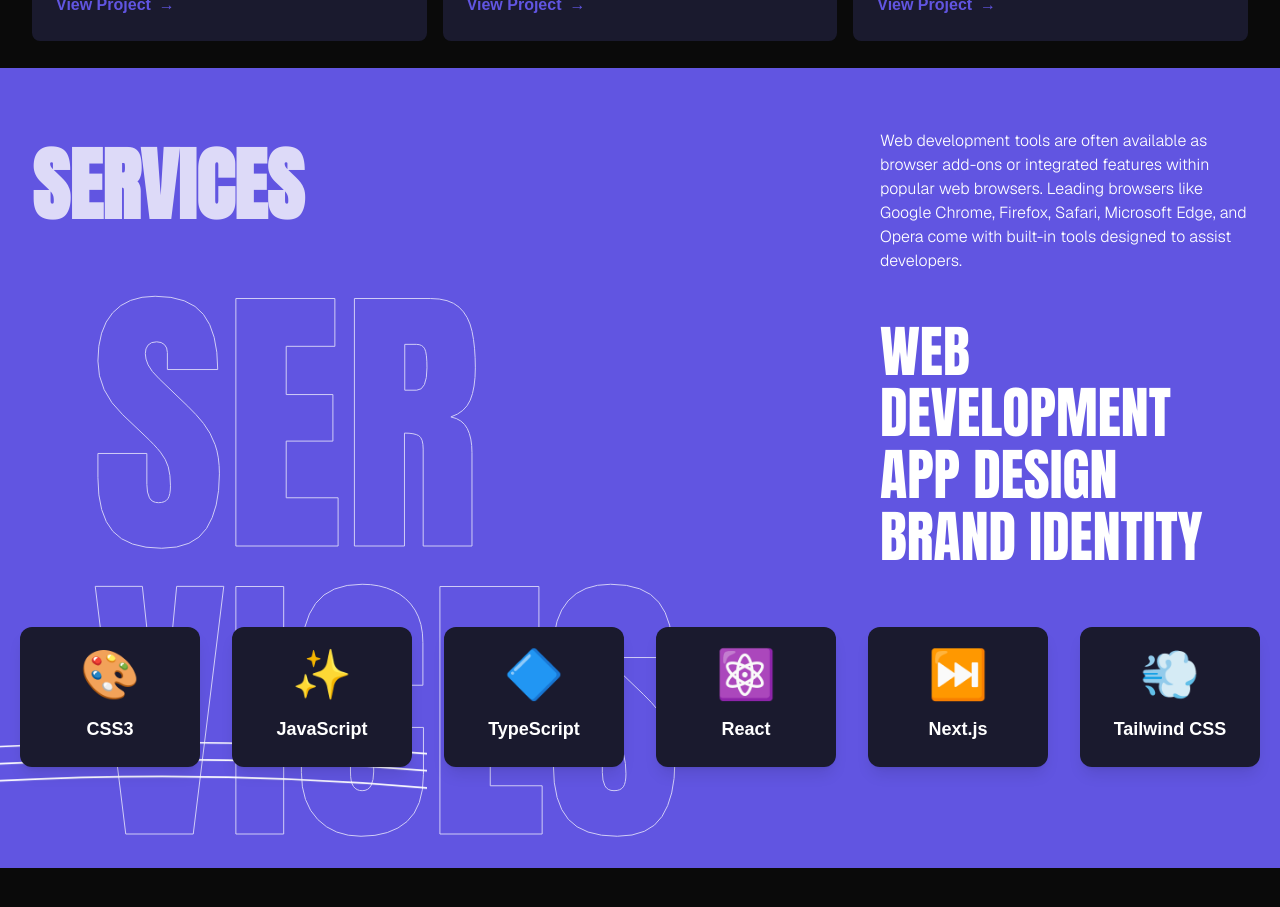
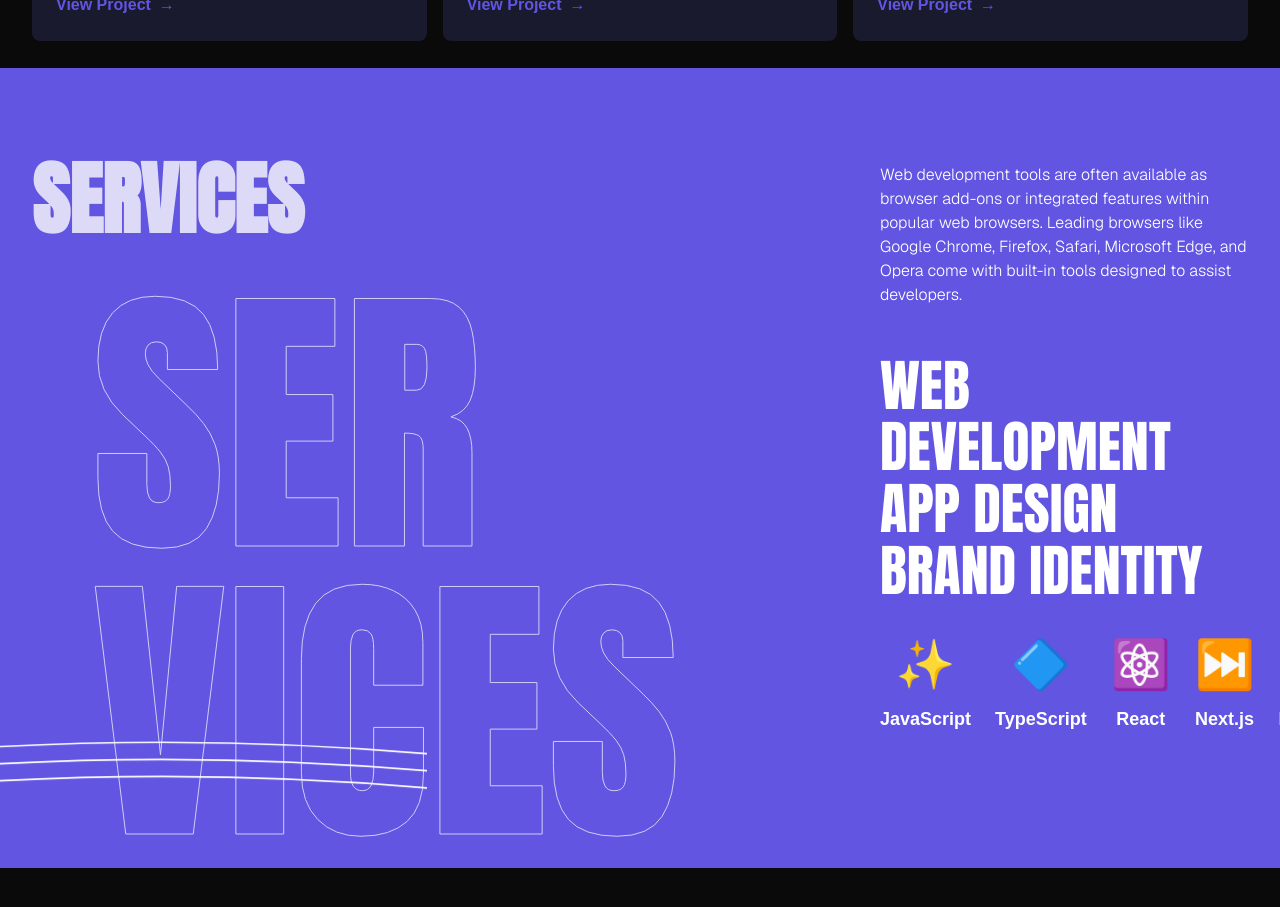
Before and after one commit to aslamayesha/Ayesha-sPortfolio, a Next.js app: page / in a window 1280 px wide. Shown: the part 2440-3347 px from the top of the page. Built offline with nearby package versions, Linux system fonts and the light colour scheme.

Commit message:
services-fix

```diff
--- a/src/components/sections/ServicesSection.tsx
+++ b/src/components/sections/ServicesSection.tsx
@@ -10,15 +10,15 @@ const ServiceItem = ({ children }: { children: React.ReactNode }) => (
 );
 
 const skills = [
-  { name: 'HTML5', icon: '🌐' },
-  { name: 'CSS3', icon: '🎨' },
+  // { name: 'HTML5', icon: '🌐' },
+  // { name: 'CSS3', icon: '🎨' },
   { name: 'JavaScript', icon: '✨' },
   { name: 'TypeScript', icon: '🔷' },
   { name: 'React', icon: '⚛️' },
   { name: 'Next.js', icon: '⏭️' },
-  { name: 'Tailwind CSS', icon: '💨' },
+  // { name: 'Tailwind CSS', icon: '💨' },
   // { name: 'Framer Motion', icon: '🎞️' },
-  { name: 'Git', icon: '🔗' },
+  { name: 'NodeJs', icon: '🔗' },
   // { name: 'Figma', icon: '🎨' },
   // { name: 'Responsive Design', icon: '📱' },
   // { name: 'UI/UX', icon: '🖌️' },
@@ -70,7 +70,7 @@ export default function ServicesSection() {
 
       <div className="container md:mt-[-40px] mt-[0px]  md:px-8 px-4 grid md:grid-cols-2 xl:gap-120 gap-0  items-center relative z-10">
         {/* Left Column */}
-        <h1 className="text-white animate-pulse-slow h-[98%] font-[Anton] font-extrabold text-[50px] md:text-[80px] uppercase mb-1 md:mb-4 animate-fade-in animate-delay-1 ">
+        <h1 className="text-white animate-pulse-slow h-full font-[Anton] font-extrabold text-[50px] md:text-[80px] uppercase mb-1 md:mb-12 animate-fade-in animate-delay-1 ">
           Services
         </h1>
         <div className="md:col-start-2 animate-slide-in-right">
@@ -84,20 +84,14 @@ export default function ServicesSection() {
               <ServiceItem>Web Development</ServiceItem>
               <ServiceItem>App Design</ServiceItem>
               <ServiceItem>Brand Identity</ServiceItem>
+
             </div>
-            {/* <div className="flex items-center justify-center">
-              <button className=" bg-white cursor-pointer font-[Anton] font-medium text-[20px] text-[#6155E1]  p-[25px] rounded-[64px] shadow-lg hover:bg-gray-200 transition-colors animate-scale-in animate-delay-3 hover-lift">
-                VIEW PROJECTS
-              </button>
-            </div> */}
-        </div>
-      </div>
-      <div className="relative  md:mt-10 xl:mt-0 ">
-      <div className="flex w-max  gap-6 md:gap-8 lg:gap-8">
+            <div className="relative flex-wrap mt-10 md:mt-10 xl:mt-10 ">
+      <div className="flex lg:w-max md:w-full w-full flex-wrap gap-6 ">
       {sliderSkills.map((skill, idx) => (
               <div
                 key={idx }
-                className="bg-[#1a1a2e] rounded-xl p-3 md:p-6 flex flex-col items-center shadow-lg hover-lift animate-fade-in min-w-[140px] md:min-w-[180px]"
+                className=" flex flex-col items-center  "
                 // style={{ animationDelay: `${(idx % skills.length + 1) * 0.08}s` }}
               >
                 <div className="text-4xl md:text-5xl mb-4 ">{skill.icon}</div>
@@ -108,6 +102,14 @@ export default function ServicesSection() {
             ))}
             </div>
             </div>
+            {/* <div className="flex items-center justify-center">
+              <button className=" bg-white cursor-pointer font-[Anton] font-medium text-[20px] text-[#6155E1]  p-[25px] rounded-[64px] shadow-lg hover:bg-gray-200 transition-colors animate-scale-in animate-delay-3 hover-lift">
+                VIEW PROJECTS
+              </button>
+            </div> */}
+        </div>
+      </div>
+
             {/* <style jsx global>{`
           @keyframes skills-slider {
             0% { transform: translateX(0); }
```
